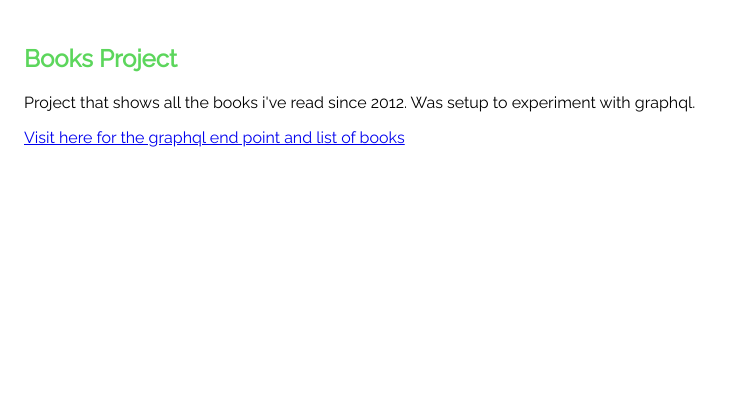
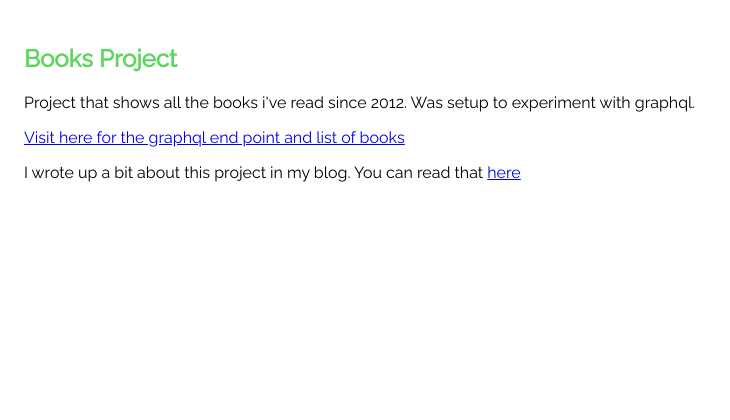
Before and after one commit to mikemjharris/books, a Node server app: page / in a window 1280 px wide. Shown: the top 420 px of the page, without its empty margins (0-730 px from the left). Run offline with Node 20, Linux system fonts and the light colour scheme; style sheets or scripts are compiled from the project's sources; some libraries are stand-ins or nearby versions.

Commit message:
add blog post reference

```diff
--- a/server/views/home.ejs
+++ b/server/views/home.ejs
@@ -19,6 +19,10 @@
     <p>
      <a href="/graphql?query=%7B%0A%09books%20%7B%0A%20%20%20%20title%0A%20%20%20%20author%0A%20%20%20%20gender%0A%20%20%20%20year%0A%20%20%20%20month%0A%20%20%7D%0A%7D%0A">Visit here for the graphql end point and list of books</a>
     </p>
+    <p>
+      I wrote up a bit about this project in my blog.  You can read that
+     <a href="https://books.mikemjharris.com/" target="_blank">here</a>
+    </p>
   </section>
 		<%- include('partials/footer') %>
 </body>
```
Also changed, not shown: README.md.
